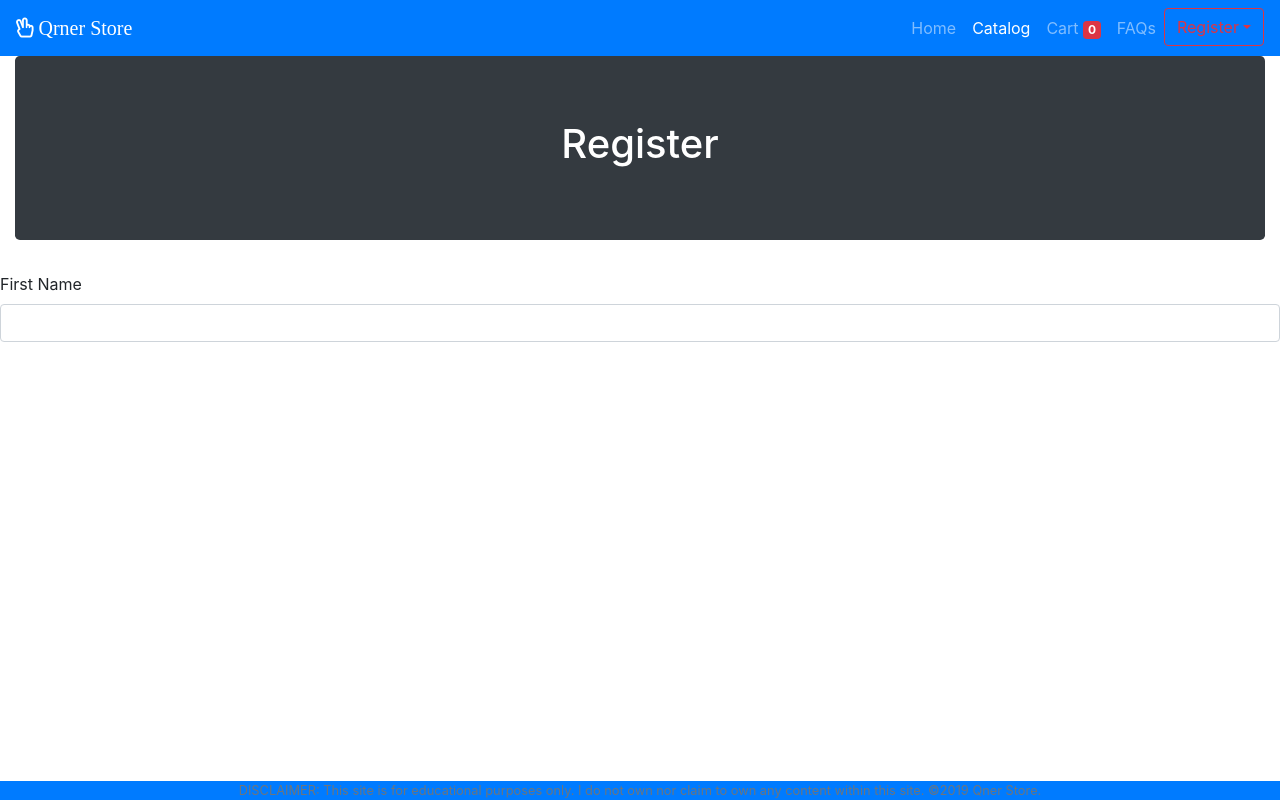
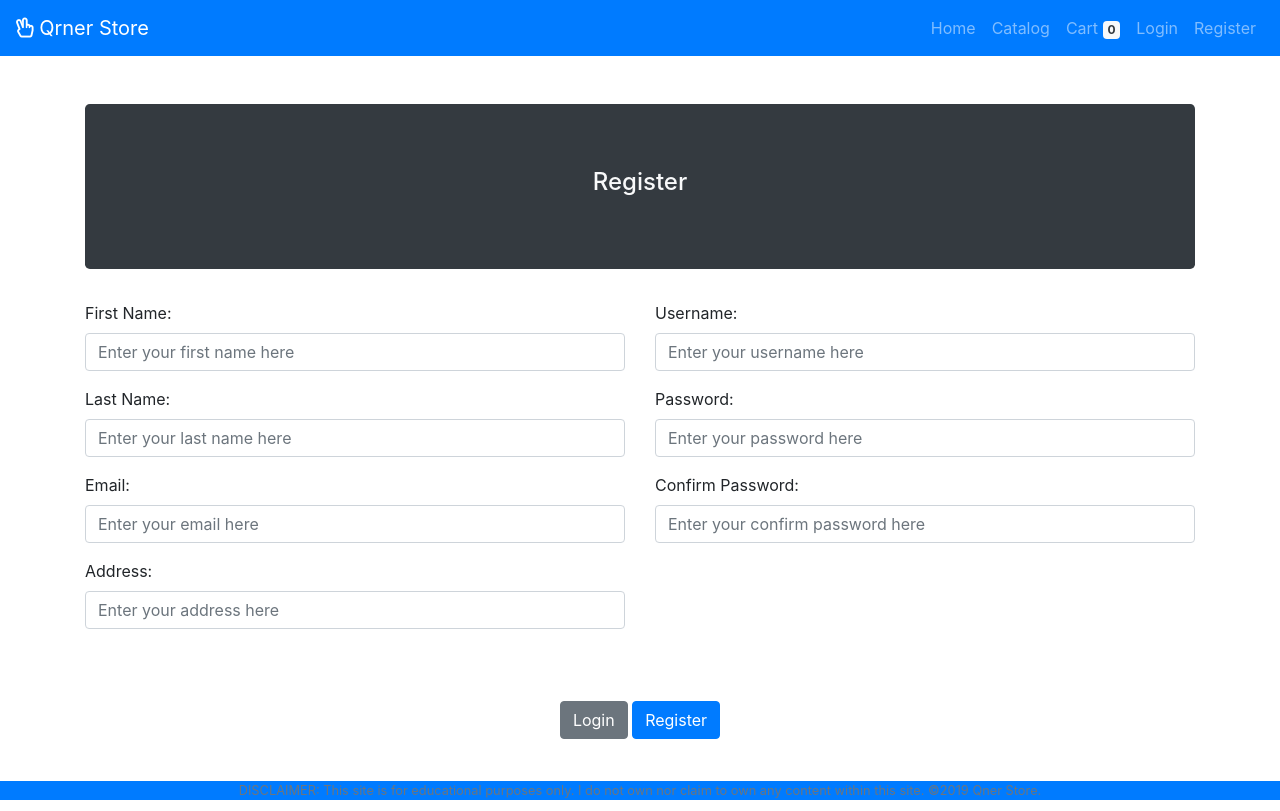
Before and after one commit to alvinsuanco/ecomdb, a PHP site: page /app/views/register.php in a window 1280 px wide. Run offline with PHP 8.4, Linux system fonts and the light colour scheme; some libraries are stand-ins or nearby versions.

Commit message:
update cart login register

```diff
--- a/app/assets/js/script.js
+++ b/app/assets/js/script.js
@@ -0,0 +1,177 @@
+$(document).ready( () => {
+	function validate_registration_form(){
+		let errors = 0;
+		let username = $("#username").val();
+		let password = $("#password").val();
+		let firstname = $("#firstname").val();
+		let lastname = $("#lastname").val();
+		let email = $("#email").val();
+		let address = $("#address").val();
+
+		//username should be greater than or equal to 10 chars
+		if(username.length < 10) {
+			$('#username').next().html('*username should be more atleast 10 characters');
+			errors++;
+		} else {
+			$('#username').next().html(' '); //remove error message;
+		}
+
+		//password should be atleast 8 chars
+		if (password.length < 8) {
+			$('#password').next().html('*Please provide stronger password');
+			erros++;
+		} else {
+			$('#password').next().html(" ");
+		}
+
+		//email
+		if (!email.includes("@")) {
+			$('#email').next().html("*Please provide a valid email");
+			errors++;
+		} else {
+			$('#email').next().html(" ");
+		}
+
+		//address
+		if (!address != "") {
+			$('#address').next().html("Please provide a valid address");
+			errors++;
+		} else {
+			$('#address').next().html(" ");
+		}
+
+		//fisrtname
+		if(!firstname != ""){
+			$("#firstname").next().html("Please provide a valid first name");
+			errors++;
+		} else {
+			$('#fisrtname').next().html(" ");
+		}
+
+		//lastname
+		if(!lastname != ""){
+			$("#lastname").next().html("Please provide a valid last name");
+			errors++;
+		} else {
+			$('#lastname').next().html(" ");
+		}
+
+		//confirm password
+		if(password != $('#confirm_password').val()){
+			$('#confirm_password').next().html('Password should match');
+			errors++;
+		} else {
+			$("#confirm_password").next().html(" ");
+		}
+
+
+		if(errors > 0){
+			return false; // this means there ar errors
+		} else {
+			return true;
+		}
+	}
+
+
+	$("#add_user").click( (e) => {
+		if(validate_registration_form() ){
+			let username = $("#username").val();
+			let password = $("#password").val();
+			let firstname = $("#firstname").val();
+			let lastname = $("#lastname").val();
+			let email = $("#email").val();
+			let address = $("#address").val();
+
+			$.ajax({
+				url : '../controllers/create_user.php',
+				method : "POST",
+				data : {
+					username :username,
+					password :password,
+					firstname :firstname,
+					lastname :lastname,
+					email :email,
+					address :address
+				},
+				"success":(data) => {
+					if(data == "user_exists") {
+						$("#username").next().html("Username already exists");
+					} else {
+						alert("user created successfully");
+						//redirect broswer
+						window.location.replace("../../index.php")
+					}
+				}
+			});
+		}
+	});
+
+	//login and session
+	$("#login").click( (e) => {
+			let username = $("#username").val();
+			let password = $("#password").val();
+
+			$.ajax({
+				"url" : "../controllers/authenticate.php",
+				"method" : "POST",
+				"data": {
+					'username':username,
+					'password':password
+				},
+				"success":(data) => {
+					if(data == "login_failed") {
+						$("#username").next().html("Please provide correct credentials");
+					} else {
+						window.location.replace("../views/home.php");
+					}
+				}
+			});
+
+		});
+
+
+	//prep for add to cart
+
+	$(document).on('click', '.add-to-cart', (e) => {
+		//to prevent default behavior and to override it with our own
+		e.preventDefault();
+		//prevent parent elements to be triggered
+		e.stopPropagation();
+
+		// target is the one who triggered event
+		let item_id = $(e.target).attr("data-id");
+		let item_quantity = parseInt($(e.target).prev().val());
+
+		$.ajax({
+			"url" : "../controllers/update_cart.php",
+			"method" : "POST",
+			"data" : {
+				'item_id':item_id,
+				'item_quantity':item_quantity
+			},
+			"success" : (data) => {
+				$("#cart-count").html(data);
+			}
+		});
+
+
+	});
+
+
+
+
+
+
+
+
+
+
+
+
+
+
+
+
+
+
+});
--- a/app/partials/header.php
+++ b/app/partials/header.php
@@ -1,6 +1,6 @@
 <nav class="navbar navbar-expand-lg navbar-dark bg-primary">
 		<a class="navbar-brand" href="#">
-				<i class="far fa-hand-peace"> Qrner Store </i>
+			<i class="far fa-hand-peace"></i> Qrner Store
 		</a>
 
 		<button class="navbar-toggler" type="button" data-toggle="collapse" data-target="#navbar-nav">
@@ -9,38 +9,45 @@
 
 		<div id="navbar-nav" class="collapse navbar-collapse">
 			<ul class="navbar-nav ml-auto">
-
 				<li class="nav-item">
-						<a class="nav-link" href="#">Home</a>
+					<a class="nav-link" href="./home.php"> Home </a>
 				</li>
 
 				<li class="nav-item">
-						<a class="nav-link active" href="#">Catalog</a>
+					<a class="nav-link" href="./catalog.php"> Catalog </a>
 				</li>
 
 				<li class="nav-item">
-						<a class="nav-link" href="#">Cart <span class="badge badge-danger">0 </span>
-						</a>
+					<a class="nav-link" href="#"> Cart <span class="badge bg-light text-dark" id="cart-count">
+						<?php
+							if (isset($_SESSION['cart'])) {
+								echo array_sum($_SESSION['cart']);
+							} else {
+								echo 0;
+							}
+						?>
+					 </span> </a>
 				</li>
+
+				<?php if(isset($_SESSION['user'])) { ?>
+
+				<li class="nav-item">
+					<a class="nav-link" href="../controllers/logout.php"> Logout </a>
+				</li>
+
+			<?php } else { ?>
 
 
 				<li class="nav-item">
-						<a class="nav-link" href="#">FAQs</a>
+					<a class="nav-link" href="./login.php"> Login </a>
 				</li>
 
+				<li class="nav-item">
+					<a class="nav-link" href="./register.php"> Register </a>
+				</li>
 
-					<li class="nav-item">
-						<div class="dropdown">
-							<button class="btn btn-outline-danger dropdown-toggle" data-toggle="dropdown">Register</button>
+			<?php } ?>
 
-							<div class="dropdown-menu">
-								<a href="#" class="dropdown-item">Username</a>
-								<a href="#" class="dropdown-item">Password</a>
-								<a href="#" class="dropdown-item">LogIn</a>
-							</div>
-						</div>
-					</li>
 			</ul>
-			</div>
-
+		</div> <!-- end navbar nav -->
 	</nav> <!-- end nav -->
--- a/app/views/register.php
+++ b/app/views/register.php
@@ -1,22 +1,71 @@
 <?php require_once '../partials/template.php'; ?>
 
+<?php function get_page_content() {
+	global $conn;  ?>
 
-<?php function get_page_content() {?>
+	<div class="container">
+		<div class="jumbotron bg-dark text-light text-center mt-5">
+			<h4>Register</h4>
+		</div> <!-- end jumbo -->
 
-	<div class="container-fluid">
+		<form>
+			<div class="row">
+				<div class="col-sm-6">
+					<div class="form-group">
+						<label for="firstname">First Name:</label>
+						<input type="text" id="firstname" class="form-control" name="firstname" placeholder="Enter your first name here">
+						<span class="validation"></span>
+					</div>
 
-			<div class="jumbotron bg-dark text-center text-white">
-				<h1> Register</h1>
-			</div> <!-- end of jambo -->
-	</div>
+					<div class="form-group">
+						<label for="lastname">Last Name:</label>
+						<input type="text" id="lastname" class="form-control" name="lastname" placeholder="Enter your last name here">
+						<span class="validation"></span>
+					</div>
+
+					<div class="form-group">
+						<label for="email">Email:</label>
+						<input type="email" id="email" class="form-control" name="email" placeholder="Enter your email here">
+						<span class="validation"></span>
+					</div>
+
+					<div class="form-group mb-5">
+						<label for="address">Address:</label>
+						<input type="text" id="address" class="form-control" name="address" placeholder="Enter your address here">
+						<span class="validation"></span>
+					</div>
+				</div> <!-- end left side -->
+
+				<div class="col-sm-6">
+					<div class="form-group">
+						<label for="username">Username:</label>
+						<input type="text" id="username" class="form-control" name="username" placeholder="Enter your username here">
+						<span class="validation"></span>
+					</div>
+
+					<div class="form-group">
+						<label for="password">Password:</label>
+						<input type="password" id="password" class="form-control" name="password" placeholder="Enter your password here">
+						<span class="validation"></span>
+					</div>
+
+					<div class="form-group">
+						<label for="confirm_password">Confirm Password:</label>
+						<input type="password" id="confirm_password" class="form-control" name="confirm_password" placeholder="Enter your confirm password here">
+						<span class="validation"></span>
+					</div>
+				</div> <!-- end right side -->
+			</div> <!-- end row -->
+		</form> <!-- end form -->
+
+		<div class="text-center py-4 mb-5">
+			<a href="./login.php" class="btn btn-secondary"> Login </a>
+			<button id="add_user" type="button" class="btn btn-primary">Register</button>
+		</div>
 
 
-	<form>
-		<div class="form-group">
-			<label> First Name </label>
-			<input id="firstname" class="form-control" type="text" name="firstname" placeholder="">
-		</div>
-	</form>
+	</div> <!-- end container -->
+
 
 
 <?php } ?>
```
Also changed, not shown: app/controllers/authenticate.php (added, +21 -0 lines), app/controllers/create_user.php (added, +27 -0 lines), app/controllers/logout.php (added, +9 -0 lines), app/controllers/update_cart.php (added, +28 -0 lines), app/views/catalog.php (+10 -0 lines), app/views/login.php (added, +33 -0 lines). Lines whose indentation alone changed are shown as unchanged.
